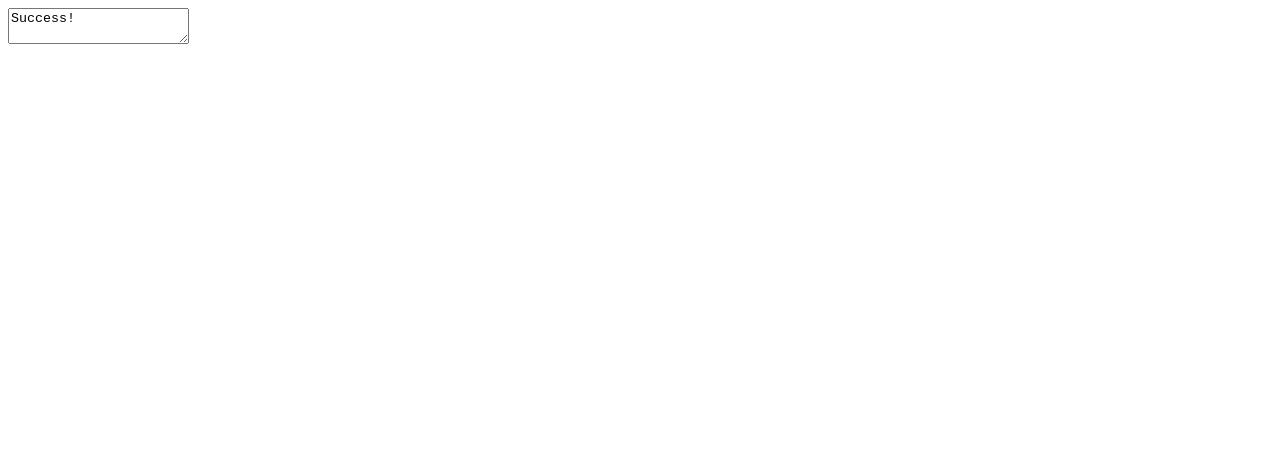
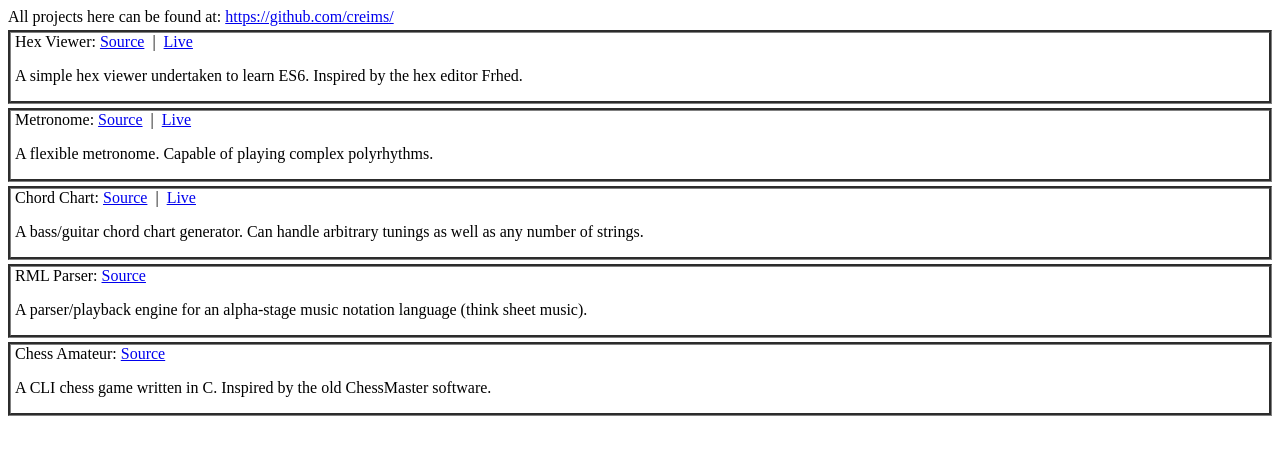
Before and after one commit to creims/creims.github.io, a plain HTML site: page index.html in a window 1280 px wide. Drawn offline with Linux system fonts and the light colour scheme.

Commit message:
Replaced test with unstyled content

```diff
--- a/app.js
+++ /dev/null
@@ -1,2 +0,0 @@
-import {test} from './scripts/lib.js';
-test();
--- a/index.html
+++ b/index.html
@@ -1,10 +1,43 @@
 <!DOCTYPE html>
 <html lang="en">
 <head>
-    <title>The Root</title>
+    <title>creims</title>
+	<link href="webdef.css" rel="stylesheet" type="text/css">
 </head>
 <body>
-<textarea id='textarea'>Will it work?</textarea>
-<script type="module" src="app.js"></script>
+	All projects here can be found at: <a href="https://github.com/creims/">https://github.com/creims/</a>
+	<div class="project">
+		Hex Viewer: <a href="https://github.com/creims/fuwahex">Source</a>
+		&nbsp;|&ensp;<a href="https://creims.github.io/fuwahex">Live</a>
+		<p class="desc">
+			A simple hex viewer undertaken to learn ES6. Inspired by the hex editor Frhed.
+		</p>
+	</div>
+	<div class="project">
+		Metronome: <a href="https://github.com/creims/metronome">Source</a>
+		&nbsp;|&ensp;<a href="https://creims.github.io/metronome">Live</a>
+		<p class="desc">
+			A flexible metronome. Capable of playing complex polyrhythms.
+		</p>
+	</div>
+	<div class="project">
+		Chord Chart: <a href="https://github.com/creims/chordchart">Source</a>
+		&nbsp;|&ensp;<a href="https://creims.github.io/chordchart">Live</a>
+		<p class="desc">
+			A bass/guitar chord chart generator. Can handle arbitrary tunings as well as any number of strings.
+		</p>
+	</div>
+	<div class="project">
+		RML Parser: <a href="https://github.com/creims/rmlparse">Source</a>
+		<p class="desc">
+			A parser/playback engine for an alpha-stage music notation language (think sheet music).
+		</p>
+	</div>
+	<div class="project">
+		Chess Amateur: <a href="https://github.com/creims/chessamateur">Source</a>
+		<p class="desc">
+			A CLI chess game written in C. Inspired by the old ChessMaster software.
+		</p>
+	</div>
 </body>
 </html>
--- a/scripts/lib.js
+++ /dev/null
@@ -1,3 +0,0 @@
-export function test() {
-	document.getElementById('textarea').value = 'Success!';
-}
--- /dev/null
+++ b/webdef.css
@@ -0,0 +1,5 @@
+.project {
+	border: 3px groove grey;
+	margin: 4px 0px;
+	padding: 0px 4px;
+}
```
